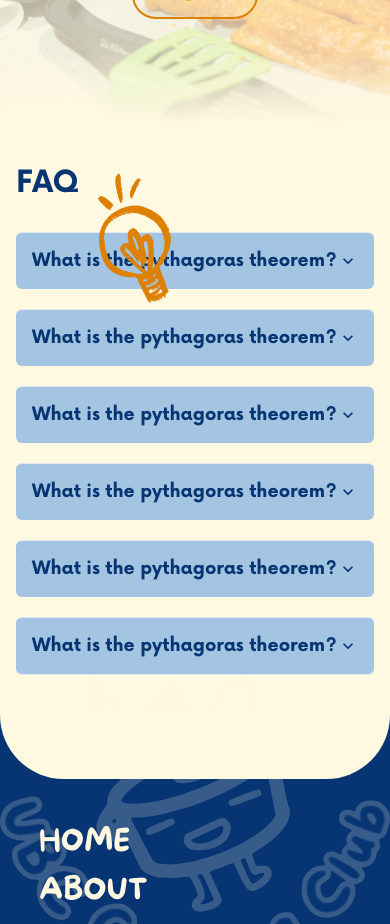
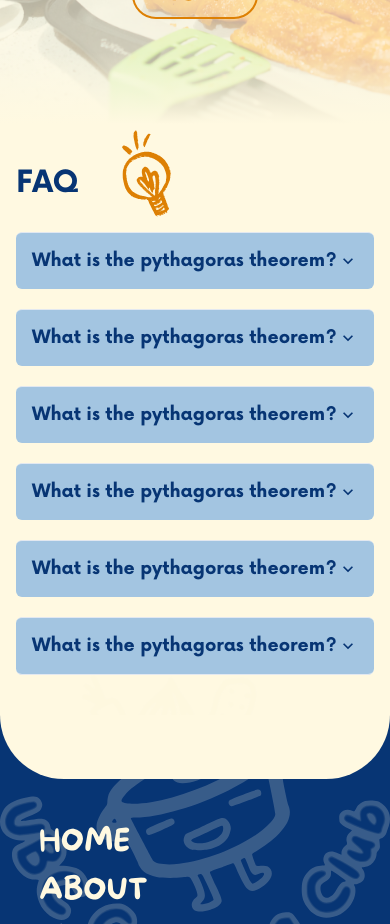
Before and after one commit to ubc-cooking/cooking-club-ubc, a Next.js app: page / in a window 390 px wide. Shown: the part 1200-2124 px from the top of the page. Built offline with nearby package versions, Linux system fonts and the light colour scheme.

Commit message:
fix: icon position in mobile

```diff
--- a/src/components/home/FAQ.tsx
+++ b/src/components/home/FAQ.tsx
@@ -6,7 +6,7 @@ import {
   AccordionPanel,
   Container,
   Heading,
-  Icon,
+  Box,
 } from "@chakra-ui/react";
 import Image from "../Image";
 
@@ -46,15 +46,19 @@ const datas = [
 export default function FAQ() {
   return (
     <Container my={10}>
-      <Image
-        src={"/home/bulbIcon.svg"}
-        alt="bulb"
-        width={150}
-        height={150}
-        position={"absolute"}
-        left={"15%"}
-      />
-      <Heading fontFamily={"body"}>FAQ</Heading>
+      <Box position={"relative"}>
+        <Heading fontFamily={"body"}>FAQ</Heading>
+        <Image
+          src={"/home/bulbIcon.svg"}
+          alt="bulb"
+          width={100}
+          height={100}
+          top={-10}
+          left={{ base: 20, md: -24 }}
+          position={"absolute"}
+          zIndex={-1}
+        />
+      </Box>
       <Accordion my={7}>
         {datas.map((data, idx) => (
           <AccordionItem
```
